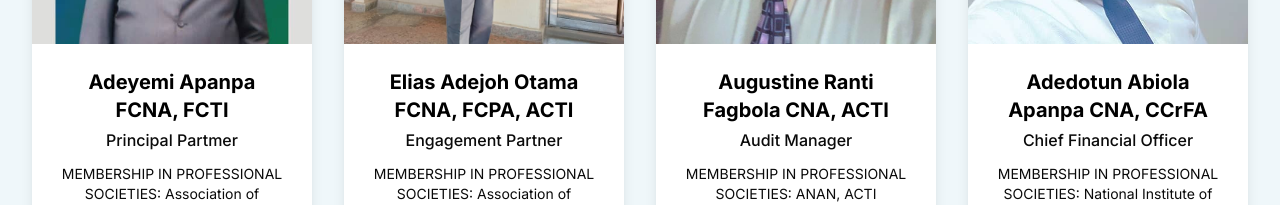
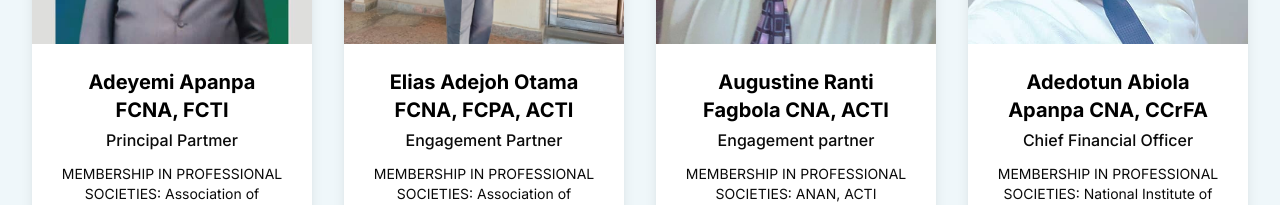
Before and after one commit to anointedngeorge/adeyemi-website, a Next.js app: page / in a window 1280 px wide. Shown: the part 4260-4465 px from the top of the page. Built offline with nearby package versions, Linux system fonts and the light colour scheme.

Commit message:
edited contact page

```diff
--- a/components/team.tsx
+++ b/components/team.tsx
@@ -19,7 +19,7 @@ const teamMembers = [
   },
   {
     name: "Augustine Ranti Fagbola CNA, ACTI",
-    role: "Audit Manager",
+    role: "Engagement partner",
     bio: "MEMBERSHIP IN PROFESSIONAL SOCIETIES:  ANAN, ACTI",
     image: "./img/n7.jpeg",
     image_to_top:false
```
